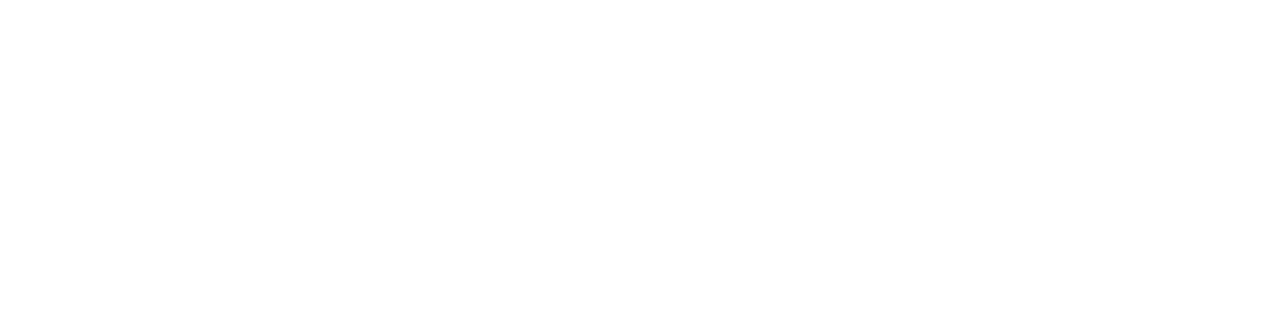
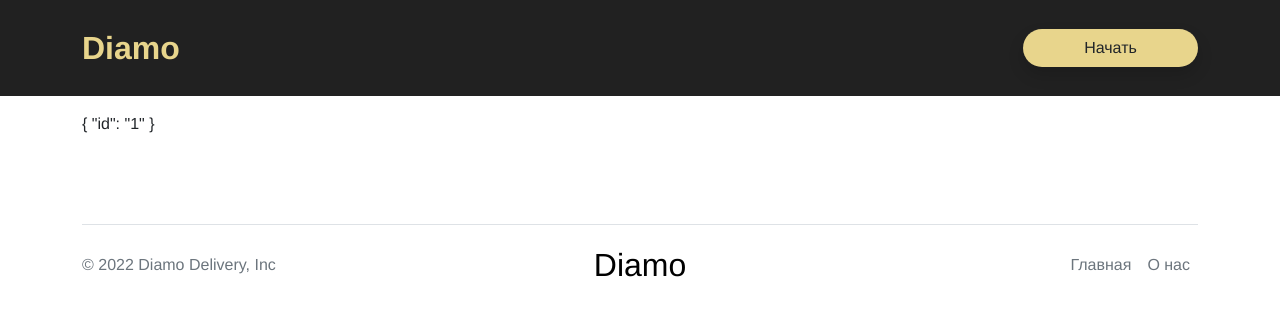
Before and after one commit to tyulyukov/DiamoDelivery, a Vue app in the folder diamo-app/: page /companies/1 in a window 1280 px wide. Before the commit this address had no page. Shown: the top 316 px of the page. Built offline with nearby package versions, Linux system fonts and the light colour scheme.

Commit message:
Page Not Found (Error 404)

```diff
--- a/diamo-app/src/router/index.js
+++ b/diamo-app/src/router/index.js
@@ -11,6 +11,15 @@ const routes = [
     path: '/profile',
     name: 'profile',
     component: () => import('../views/MyProfileView.vue')
+  },
+  {
+    path: '/companies/:id',
+    name: 'company',
+    component: () => import('../views/CompanyView.vue')
+  },
+  {
+    path: '/:pathMatch(.*)*',
+    component: () => import('../views/NotFoundView.vue')
   }
 ]
 
--- /dev/null
+++ b/diamo-app/src/views/CompanyView.vue
@@ -0,0 +1,30 @@
+<template>
+  <DiamoHeader style="background-color: #212121;"/>
+
+  <main class="py-5 mt-5">
+    <section class="py-3">
+      <div class="container">
+        {{this.$route.params}}
+      </div>
+    </section>
+  </main>
+
+  <DiamoFooter/>
+</template>
+
+<script>
+import DiamoHeader from "@/components/DiamoHeader";
+import DiamoFooter from "@/components/DiamoFooter";
+
+export default {
+  name: "CompanyView",
+  components: {DiamoFooter, DiamoHeader},
+  setup() {
+    document.title = " | Diamo Delivery";
+
+    return {
+
+    }
+  },
+}
+</script>
--- /dev/null
+++ b/diamo-app/src/views/NotFoundView.vue
@@ -0,0 +1,21 @@
+<template>
+  <div class="d-flex align-items-center justify-content-center vh-100">
+    <div class="text-center">
+      <h1 class="display-1 fw-bold">404</h1>
+      <p class="fs-3"> <span class="text-danger">Упс!</span> Страница не найдена.</p>
+      <p class="lead">
+        Страница которую вы ищете не существует.
+      </p>
+      <a href="/" class="btn btn-primary">На главную</a>
+    </div>
+  </div>
+</template>
+
+<script>
+export default {
+  name: "NotFoundView",
+  setup() {
+    document.title = "Не найдено | Diamo Delivery";
+  }
+}
+</script>
```
